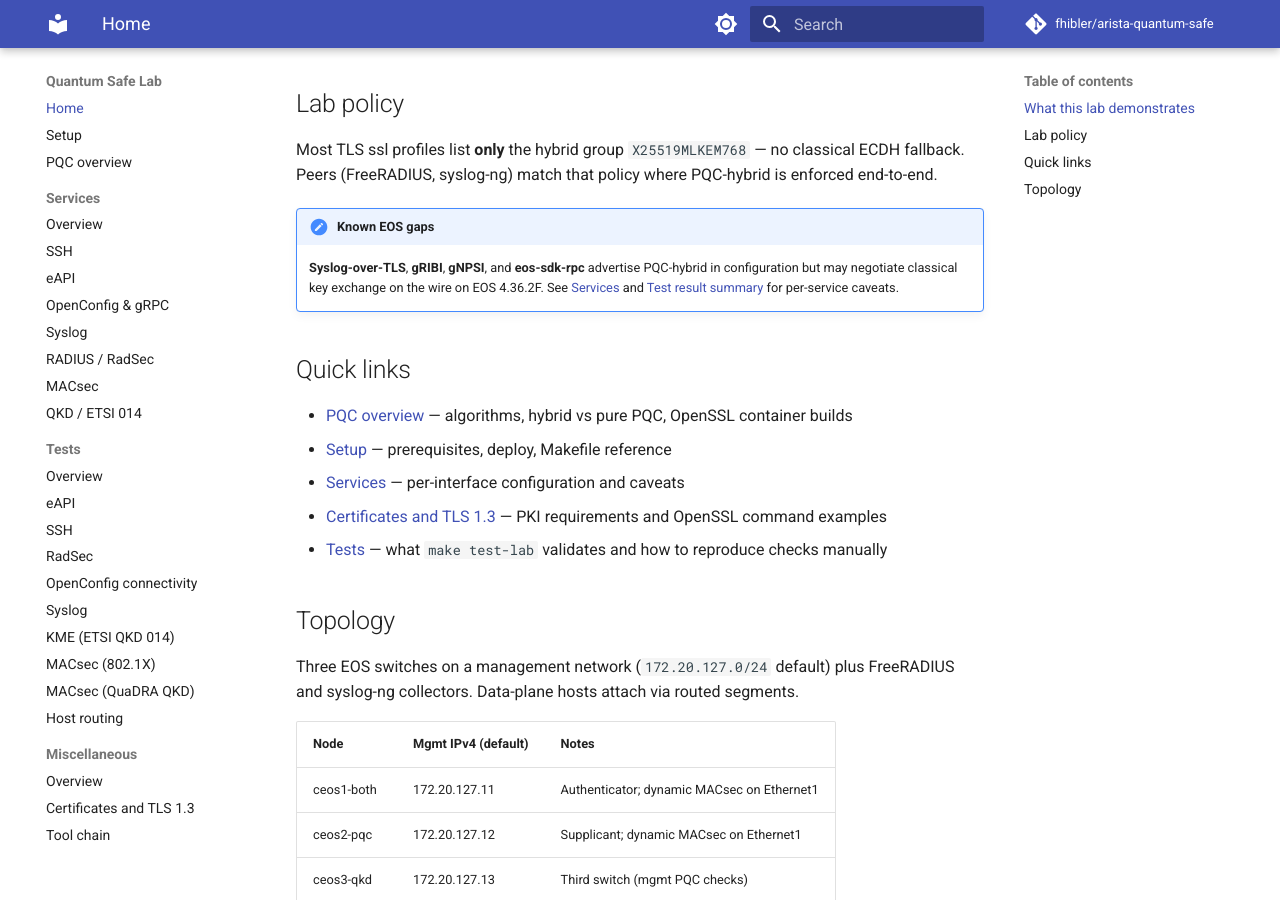
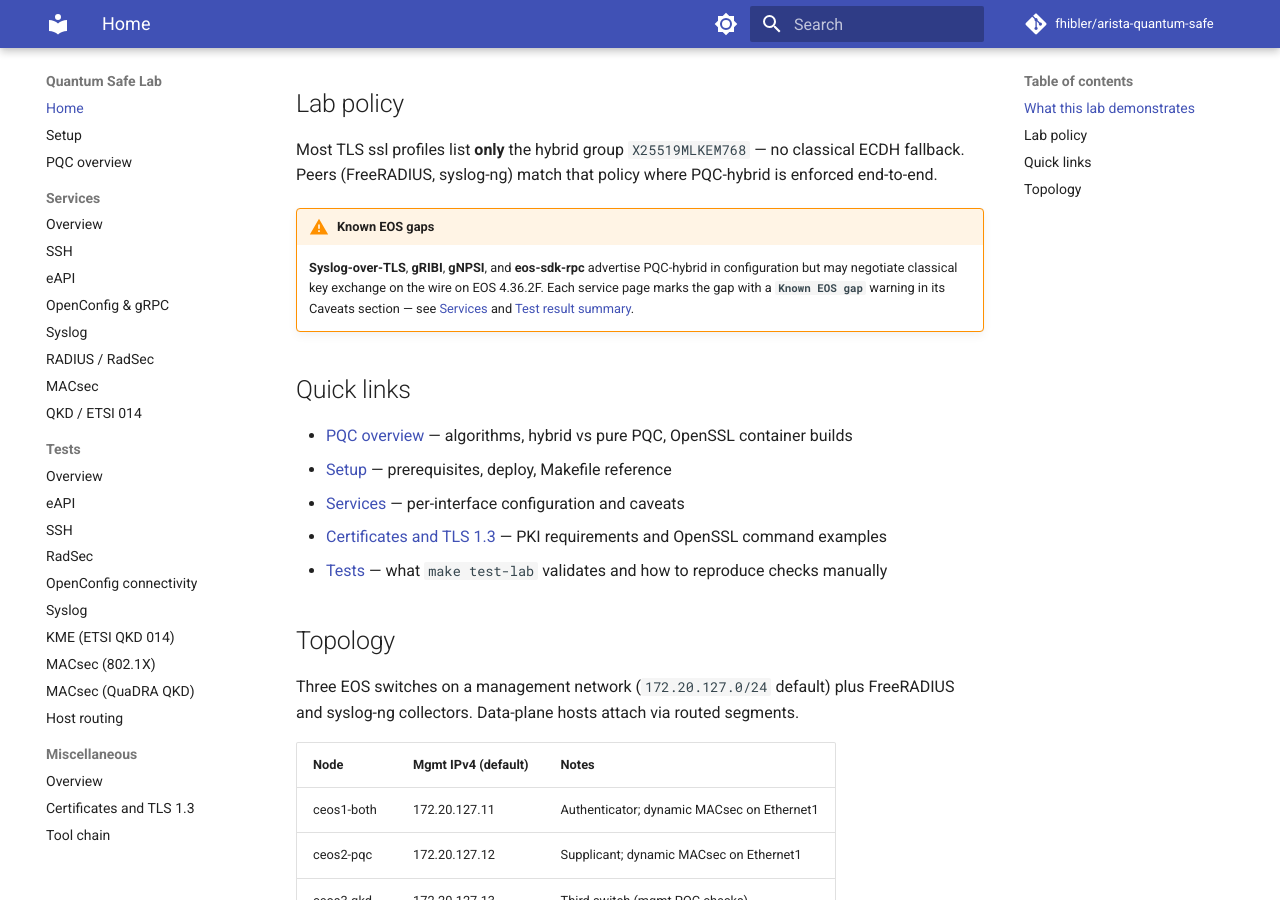
Before and after one commit to fhibler/arista-quantum-safe, an MkDocs documentation site: the page built from docs/index.md, in a window 1280 px wide and 900 px high, scrolled down 521 px. Built offline with MkDocs 1.6.1 and Material for MkDocs 9.7.7, drawn with Linux system fonts in a browser that asks for light colours; comment, search, counter and statistics services are not loaded.

Commit message:
Standardize Known EOS gap warnings across service documentation.
Align gRIBI, gNPSI, and eos-sdk-rpc with the Syslog caveat pattern so config-vs-wire PQC gaps are marked consistently in Caveats sections and cross-linked from the services overview.

```diff
--- a/docs/index.md
+++ b/docs/index.md
@@ -15,8 +15,8 @@ PQC applies to **key establishment only**. Server and client certificates remain
 
 Most TLS ssl profiles list **only** the hybrid group `X25519MLKEM768` — no classical ECDH fallback. Peers (FreeRADIUS, syslog-ng) match that policy where PQC-hybrid is enforced end-to-end.
 
-!!! note "Known EOS gaps"
-    **Syslog-over-TLS**, **gRIBI**, **gNPSI**, and **eos-sdk-rpc** advertise PQC-hybrid in configuration but may negotiate classical key exchange on the wire on EOS 4.36.2F. See [Services](services/index.md) and [Test result summary](tests/index.md#result-summary) for per-service caveats.
+!!! warning "Known EOS gaps"
+    **Syslog-over-TLS**, **gRIBI**, **gNPSI**, and **eos-sdk-rpc** advertise PQC-hybrid in configuration but may negotiate classical key exchange on the wire on EOS 4.36.2F. Each service page marks the gap with a **`Known EOS gap`** warning in its Caveats section — see [Services](services/index.md) and [Test result summary](tests/index.md#result-summary).
 
 ## Quick links
 
```
Also changed, not shown: docs/pqc-overview.md (+1 -1 lines), docs/services/index.md (+2 -0 lines), docs/services/openconfig.md (+19 -11 lines).
